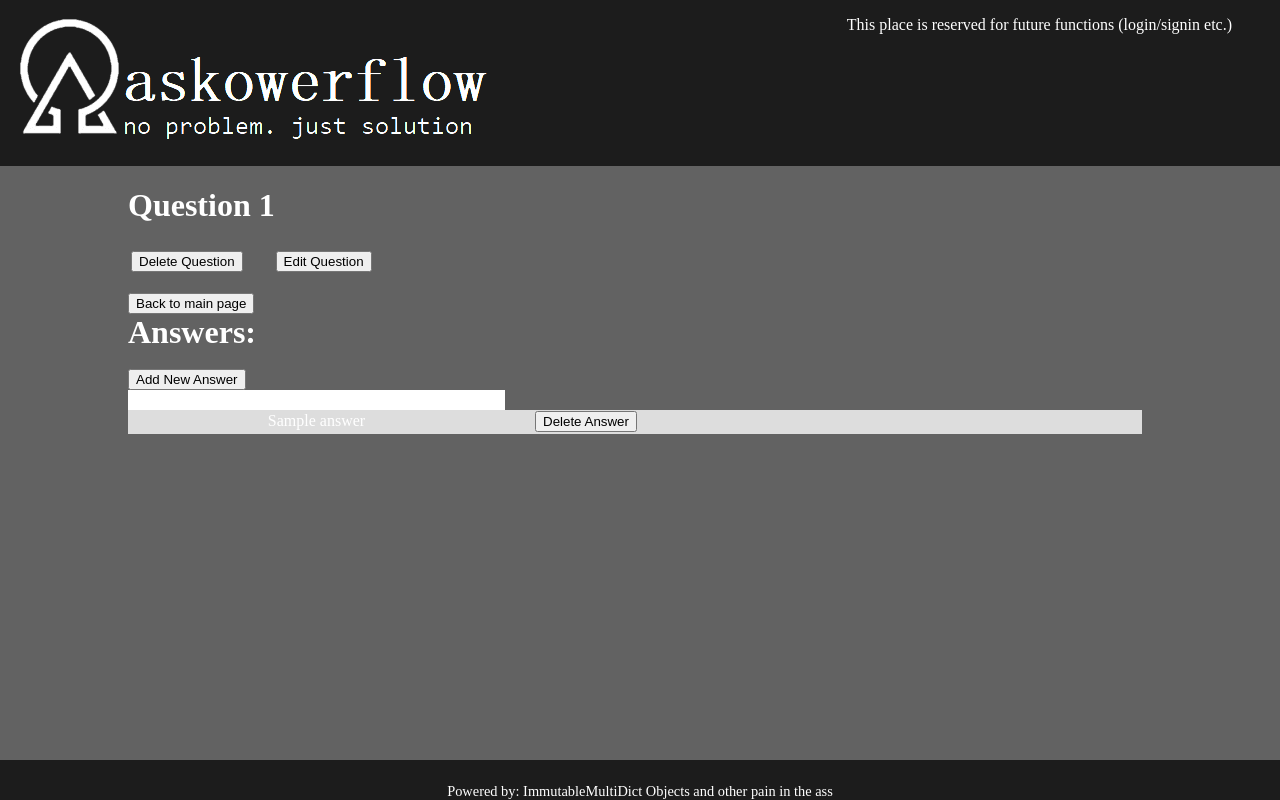
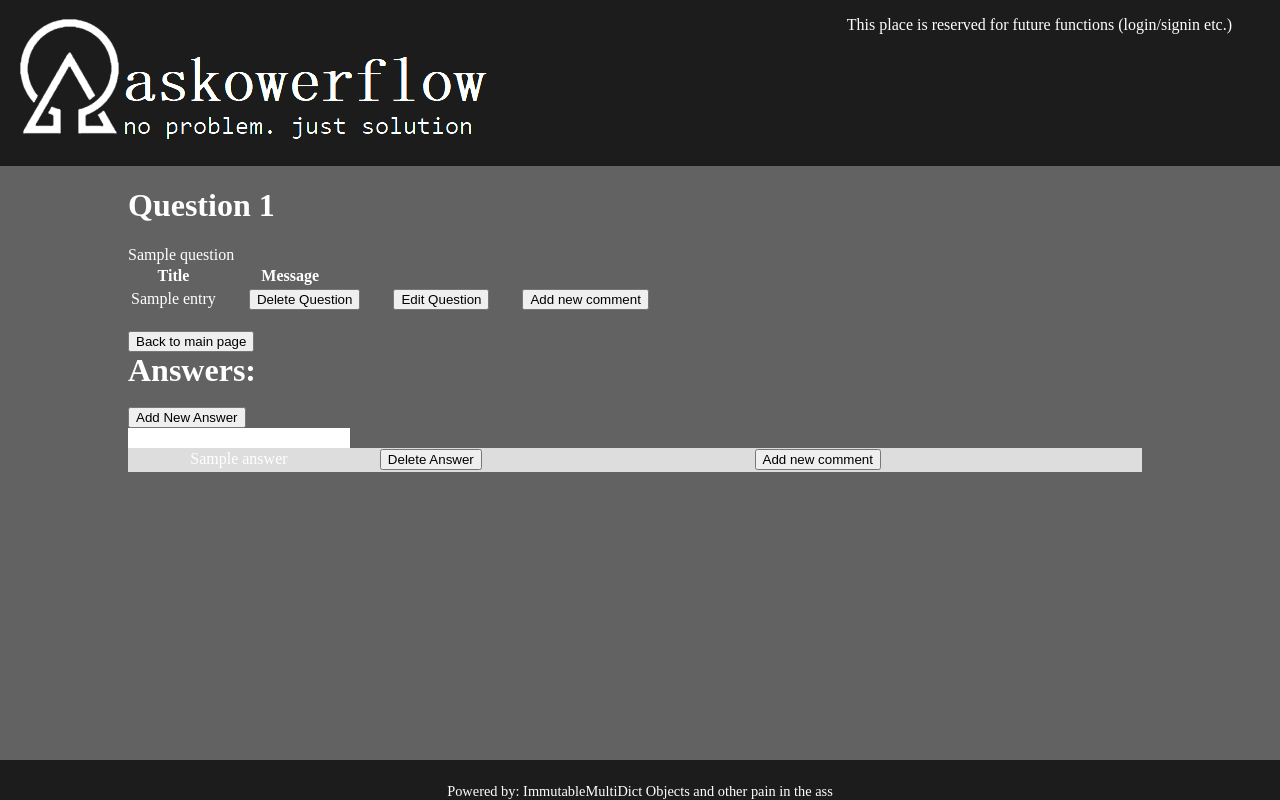
Before and after one commit to CodecoolGlobal/ask-mate-3-python-mllorand, a Flask app: template templates/question.html in a window 1280 px wide. Run offline with Flask 2, Linux system fonts and the light colour scheme; the template is opened without the code that fills it: most values are stand-ins (such as "Sample title", 1, 10 or a date in 2020); some libraries are stand-ins or nearby versions.

Commit message:
Add comment features

```diff
--- a/data_manager.py
+++ b/data_manager.py
@@ -102,6 +102,11 @@ def get_unique_id(file_path, header):
     except IndexError:
         return 1
 
+
+if __name__ == "__main__":
+    print(get_unique_id(ANSWER_FILE_PATH, ANSWER_HEADER))
+
+
 def add_new_entry(file_path, file_header, entry_to_add, upload_path):
     entry_to_add = dict(entry_to_add)
     for header in file_header:
--- a/server.py
+++ b/server.py
@@ -23,18 +23,11 @@ def list():
 
 @app.route("/question/<question_id>", methods=['GET', 'POST'])
 def route_question(question_id):
-    data_manager.add_view_to_entry(question_id, data_manager.QUESTION_FILE_PATH, data_manager.QUESTION_HEADER)
-    question_headers = data_manager.QUESTION_HEADER
-    questions = data_manager.get_all_entries(data_manager.QUESTION_FILE_PATH, question_headers)
+    question = data_manager.get_records_by_id('question', question_id)
+    print(question)
     if request.method == "GET":
-        answer_headers = data_manager.ANSWER_HEADER
-        answers_list = data_manager.get_all_entries(data_manager.ANSWER_FILE_PATH, answer_headers)
-        answers = [answer for answer in answers_list if answer['question_id'] == question_id]
-        for question in questions:
-            if question['id'] == question_id:
-                return render_template("question.html", question_headers=question_headers,
-                                       answer_headers=answer_headers,
-                                       question=question, question_id=question_id, answers=answers)
+        data_manager.get_all_records('answer')
+        return render_template("question.html", question=question)
 
 
 @app.route("/question/<question_id>/delete")
@@ -116,5 +109,26 @@ def add_vote(vote, answer_id=None, question_id=None):
         return redirect("/question/"+answer["question_id"])
 
 
+@app.route('/question/<question_id>/new-comment', methods=['POST'])
+def route_add_comment(question_id):
+        if request.method == "POST":
+            data_manager.add_new_record('comment', request.form)
+            return redirect('/question/<question_id>')
+        return render_template('add_comment.html', question_id=question_id)
+
+
+@app.route('/question/<question_id>/new-comment', methods=['POST'])
+def route_add_comment_to_answer(question_id, answer_id):
+    if request.method == "POST":
+        question_id = request.form.get("question_id")
+        answer_id = request.form.get("answer_id")
+        message = request.form.get("message")
+        edited_count = request.form.get('edited_count')
+        data_manager.add_new_comment_to_answer(
+            question_id, answer_id, message, edited_count)
+        return redirect('/question/<question_id>')
+    return render_template('add_comment_to_answer.html')
+
+
 if __name__ == "__main__":
     app.run(debug=True)
--- a/templates/question.html
+++ b/templates/question.html
@@ -3,20 +3,18 @@
 	<h1>Question {{ question_id }}</h1>
     <table>
         <tr>
-            {% for column_title in question_headers %}
-                {% if column_title in ["title","message"] %}
-                 <th> {{ column_title.replace("_", " ").title() | safe }}</th>
-                {% endif %}
-            {% endfor %}
+            <th>Title</th>
+            <th>Message</th>
         </tr>
         <tr>
+        {% print(question) %}
         {% for cell in question %}
-                {% if cell in ["title", "message"] %}
-                    <td>{{ question[cell] | safe }}</td>
-                {% endif %}
+            <td>{{ question[cell] | safe }}</td>
         {% endfor %}
         <td><button onclick="location.href='/question/{{ question['id'] }}/delete'">Delete Question</button></td>
         <td><button onclick="location.href='/question/{{ question['id'] }}/edit'">Edit Question</button></td>
+        <td><button onclick="location.href='/question/{{ question['id'] }}/new-comment'">Add new comment</button></td>
+
         </tr>
     </table><br>
     <form method="get" action="/">
@@ -47,6 +45,7 @@
                     {% endif %}
                 {% endfor %}
                 <td><button onclick="location.href='/answer/{{ answer['id'] }}/delete'">Delete Answer</button></td>
+                <td><button onclick="location.href='/answer/{{ answer['id'] }}/new-comment'">Add new comment</button></td>
             </tr>
         {% endfor %}
     </table>
```
Also changed, not shown: database_common.py (added, +50 -0 lines), templates/add_comment.html (added, +13 -0 lines), templates/add_comment_to_answer.html (added, +14 -0 lines).
